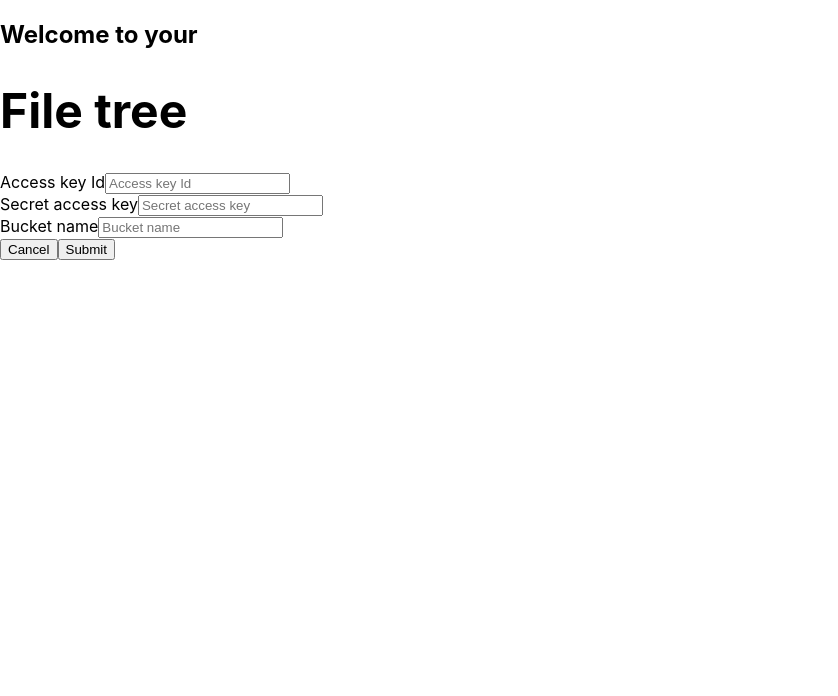
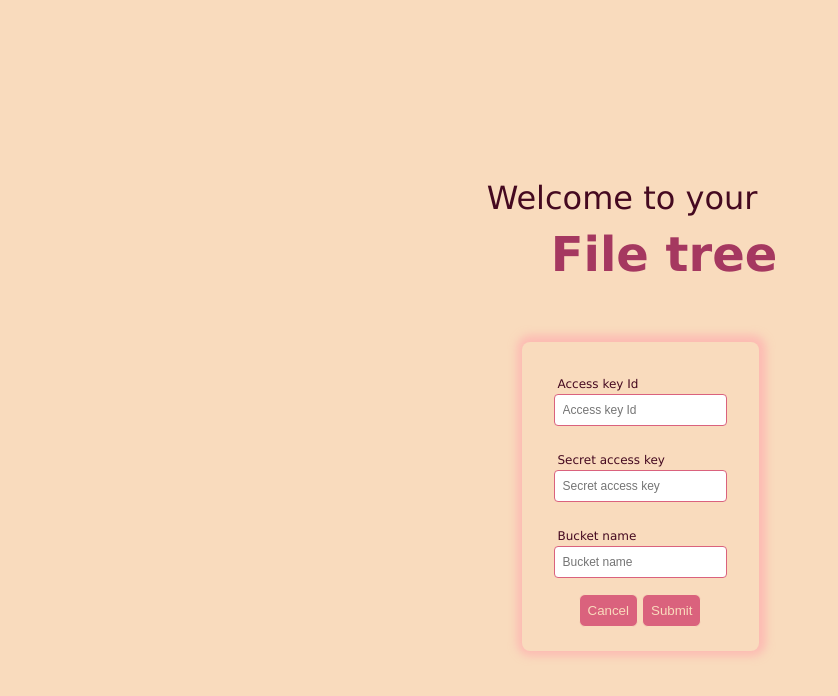
Before and after one commit to MarinaHrstva/File-tree, a React (Create React App) app: page / in a window 1280 px wide. Shown: the top 696 px of the page, without its empty margins (0-838 px from the left). Built offline with nearby package versions, Linux system fonts and the light colour scheme.

Commit message:
Add styles to login page

```diff
--- a/src/App.tsx
+++ b/src/App.tsx
@@ -11,7 +11,7 @@ function App() {
     (state: RootState) => state.credentials.isLoggedIn
   );
 
-  return <div>{isLoggedIn ? <MainPage /> : <LoginPage />}</div>;
+  return <>{isLoggedIn ? <MainPage /> : <LoginPage />}</>;
 }
 
 export default App;
--- a/src/components/LoginForm.tsx
+++ /dev/null
@@ -1,80 +0,0 @@
-import React, { useState } from "react";
-import {
-  CredentialsStateType,
-  setCredentials,
-} from "../reducer/credentialsSlice";
-import { useDispatch } from "react-redux";
-
-function LoginForm(): JSX.Element {
-  const dispatch = useDispatch();
-
-  const [formData, setFormData] = useState<
-    Omit<CredentialsStateType, "isLoggedIn" | "region">
-  >({
-    accessKeyId: "",
-    secretKey: "",
-    bucketName: "",
-  });
-
-  function onSubmitHandler(e: React.MouseEvent<HTMLButtonElement>) {
-    e.preventDefault();
-    //TODO Add form validation
-    dispatch(setCredentials(formData));
-  }
-
-  function onCancelHandler(e: React.MouseEvent<HTMLButtonElement>) {
-    e.preventDefault();
-    setFormData({
-      accessKeyId: "",
-      secretKey: "",
-      bucketName: "",
-    });
-  }
-
-  function onChangeInputHandler(e: React.ChangeEvent<HTMLInputElement>) {
-    setFormData({ ...formData, [e.target.name]: e.target.value });
-  }
-
-  return (
-    <div>
-      <form action="#">
-        <div>
-          <label htmlFor="Access key Id">Access key Id</label>
-          <input
-            type="text"
-            placeholder="Access key Id"
-            name="accessKeyId"
-            value={formData.accessKeyId}
-            onChange={onChangeInputHandler}
-          />
-        </div>
-        <div>
-          <label htmlFor="Secret access key">Secret access key</label>
-          <input
-            type="text"
-            placeholder="Secret access key"
-            name="secretKey"
-            value={formData.secretKey}
-            onChange={onChangeInputHandler}
-          />
-        </div>
-        <div>
-          <label htmlFor="Bucket name">Bucket name</label>
-          <input
-            type="text"
-            placeholder="Bucket name"
-            name="bucketName"
-            value={formData.bucketName}
-            onChange={onChangeInputHandler}
-          />
-        </div>
-        <div>
-          <button onClick={onCancelHandler}>Cancel</button>
-          <button onClick={onSubmitHandler}>Submit</button>
-        </div>
-      </form>
-    </div>
-  );
-}
-
-export default LoginForm;
--- /dev/null
+++ b/src/components/LoginForm/LoginForm.css
@@ -0,0 +1,36 @@
+.login-form {
+  display: flex;
+  flex-direction: column;
+  gap: 8px;
+  padding: 1.5rem;
+  margin-top: 2rem;
+
+  border-radius: 8px;
+  box-shadow: 1px -1px 8px 6px rgba(255, 165, 171, 0.59);
+  -webkit-box-shadow: 1px -1px 8px 6px rgba(255, 165, 171, 0.59);
+  -moz-box-shadow: 1px -1px 8px 6px rgba(255, 165, 171, 0.59);
+}
+
+.input-container {
+  display: flex;
+  flex-direction: column;
+  padding: 0.5rem;
+}
+
+.input-container label {
+  font-size: var(--font-size-S);
+  padding: 4px;
+}
+
+.input-container input {
+  font-size: var(--font-size-S);
+  padding: 0.5rem;
+  border: 1px solid var(--color-accent-300);
+  border-radius: 4px;
+}
+
+.btn-container {
+  display: flex;
+  justify-content: center;
+  gap: 4px;
+}
--- /dev/null
+++ b/src/components/LoginForm/LoginForm.tsx
@@ -0,0 +1,80 @@
+import React, { useState } from "react";
+import {
+  CredentialsStateType,
+  setCredentials,
+} from "../../reducer/credentialsSlice";
+import { useDispatch } from "react-redux";
+
+import "./LoginForm.css";
+
+function LoginForm(): JSX.Element {
+  const dispatch = useDispatch();
+
+  const [formData, setFormData] = useState<
+    Omit<CredentialsStateType, "isLoggedIn" | "region">
+  >({
+    accessKeyId: "",
+    secretKey: "",
+    bucketName: "",
+  });
+
+  function onSubmitHandler(e: React.MouseEvent<HTMLButtonElement>) {
+    e.preventDefault();
+    //TODO Add form validation
+    dispatch(setCredentials(formData));
+  }
+
+  function onCancelHandler(e: React.MouseEvent<HTMLButtonElement>) {
+    e.preventDefault();
+    setFormData({
+      accessKeyId: "",
+      secretKey: "",
+      bucketName: "",
+    });
+  }
+
+  function onChangeInputHandler(e: React.ChangeEvent<HTMLInputElement>) {
+    setFormData({ ...formData, [e.target.name]: e.target.value });
+  }
+
+  return (
+    <form action="#" className="login-form">
+      <div className="input-container">
+        <label htmlFor="Access key Id">Access key Id</label>
+        <input
+          type="text"
+          placeholder="Access key Id"
+          name="accessKeyId"
+          value={formData.accessKeyId}
+          onChange={onChangeInputHandler}
+        />
+      </div>
+      <div className="input-container">
+        <label htmlFor="Secret access key">Secret access key</label>
+        <input
+          type="text"
+          placeholder="Secret access key"
+          name="secretKey"
+          value={formData.secretKey}
+          onChange={onChangeInputHandler}
+        />
+      </div>
+      <div className="input-container">
+        <label htmlFor="Bucket name">Bucket name</label>
+        <input
+          type="text"
+          placeholder="Bucket name"
+          name="bucketName"
+          value={formData.bucketName}
+          onChange={onChangeInputHandler}
+        />
+      </div>
+      <div className="btn-container">
+        <button onClick={onCancelHandler}>Cancel</button>
+        <button onClick={onSubmitHandler}>Submit</button>
+      </div>
+    </form>
+  );
+}
+
+export default LoginForm;
--- /dev/null
+++ b/src/components/Pages/LoginPage.css
@@ -0,0 +1,20 @@
+.login-page-wrapper {
+  display: flex;
+  flex-direction: column;
+  align-items: center;
+  justify-content: center;
+  min-height: 90vh;
+}
+
+h2 {
+  font-size: var(--font-size-XL);
+  padding: 1rem;
+}
+
+h1 {
+  font-size: var(--font-size-XXL);
+  padding: 1rem;
+  margin-left: 3rem;
+  color: var(--color-accent-400);
+  font-weight: bold;
+}
--- a/src/components/Pages/LoginPage.tsx
+++ b/src/components/Pages/LoginPage.tsx
@@ -1,9 +1,10 @@
 import React from "react";
-import LoginForm from "../LoginForm";
+import LoginForm from "../LoginForm/LoginForm";
+import "./LoginPage.css";
 
 function LoginPage() {
   return (
-    <div>
+    <div className="view-container login-page-wrapper">
       <h2>
         Welcome to your <h1>File tree</h1>
       </h2>
--- /dev/null
+++ b/src/components/Pages/MainPage.css
@@ -0,0 +1,9 @@
+.view-container {
+  margin: 3rem;
+  padding: 3rem;
+}
+
+.main-page-wrapper {
+  border: 1px solid gray;
+  border-radius: 8px;
+}
--- a/src/components/Pages/MainPage.tsx
+++ b/src/components/Pages/MainPage.tsx
@@ -9,7 +9,7 @@ import {
 } from "../../reducer/fileTreeSlice";
 import { AppDispatch } from "../../reducer/store";
 import FolderTree from "../FolderTree";
-import "./MainPageStyles.css";
+import "./MainPage.css";
 
 function MainPage() {
   const dispatch = useDispatch<AppDispatch>();
@@ -23,7 +23,7 @@ function MainPage() {
   }, [dispatch]);
 
   return (
-    <div>
+    <div className="view-container main-page-wrapper">
       <header>
         <h1>File tree</h1>
         <button onClick={onLogoutHandler}>Log out</button>
--- a/src/components/Pages/MainPageStyles.css
+++ /dev/null
@@ -1,7 +0,0 @@
-.view-wrapper {
-  display: flex;
-}
-
-.folder-tree_container {
-  min-width: 30%;
-}
--- a/src/index.css
+++ b/src/index.css
@@ -1,13 +1,22 @@
+@import url("/src/styles/reset.css");
+@import url("/src/styles/variables.css");
+
 body {
-  margin: 0;
-  font-family: -apple-system, BlinkMacSystemFont, 'Segoe UI', 'Roboto', 'Oxygen',
-    'Ubuntu', 'Cantarell', 'Fira Sans', 'Droid Sans', 'Helvetica Neue',
-    sans-serif;
-  -webkit-font-smoothing: antialiased;
-  -moz-osx-font-smoothing: grayscale;
+  background-color: var(--color-primary);
+  font-family: Verdana, Geneva, Tahoma, sans-serif;
+  color: var(--color-accent-500);
 }
 
-code {
-  font-family: source-code-pro, Menlo, Monaco, Consolas, 'Courier New',
-    monospace;
+button {
+  background-color: var(--color-accent-300);
+  color: var(--color-primary);
+  border: 1px solid var(--color-primary);
+  border-radius: 6px;
+  padding: 0.5rem;
 }
+
+button:hover {
+  background-color: var(--color-accent-200);
+  color: var(--color-accent-400);
+  cursor: pointer;
+}
--- /dev/null
+++ b/src/styles/reset.css
@@ -0,0 +1,136 @@
+html,
+body,
+div,
+span,
+applet,
+object,
+iframe,
+h1,
+h2,
+h3,
+h4,
+h5,
+h6,
+p,
+blockquote,
+pre,
+a,
+abbr,
+acronym,
+address,
+big,
+cite,
+code,
+del,
+dfn,
+em,
+img,
+ins,
+kbd,
+q,
+s,
+samp,
+small,
+strike,
+strong,
+sub,
+sup,
+tt,
+var,
+b,
+u,
+i,
+center,
+dl,
+dt,
+dd,
+ol,
+ul,
+li,
+fieldset,
+form,
+label,
+legend,
+table,
+caption,
+tbody,
+tfoot,
+thead,
+tr,
+th,
+td,
+article,
+aside,
+canvas,
+details,
+embed,
+figure,
+figcaption,
+footer,
+header,
+hgroup,
+menu,
+nav,
+output,
+ruby,
+section,
+summary,
+time,
+mark,
+audio,
+video {
+  margin: 0;
+  padding: 0;
+  border: 0;
+  font-size: 100%;
+  font: inherit;
+  vertical-align: baseline;
+}
+
+/* HTML5 display-role reset for older browsers */
+article,
+aside,
+details,
+figcaption,
+figure,
+footer,
+header,
+hgroup,
+menu,
+nav,
+section {
+  display: block;
+}
+
+body {
+  line-height: 1;
+}
+
+ol,
+ul {
+  list-style: none;
+}
+
+blockquote,
+q {
+  quotes: none;
+}
+
+blockquote:before,
+blockquote:after,
+q:before,
+q:after {
+  content: "";
+  content: none;
+}
+
+table {
+  border-collapse: collapse;
+  border-spacing: 0;
+}
+
+*,
+*::before,
+*::after {
+  box-sizing: border-box;
+}
--- /dev/null
+++ b/src/styles/variables.css
@@ -0,0 +1,15 @@
+:root {
+  --color-primary: #f9dbbd;
+  --color-accent-200: #ffa5ab;
+  --color-accent-300: #da627d;
+  --color-accent-400: #a53860;
+  --color-accent-500: #450920;
+  --color-white: #fff;
+
+  --font-size-XS: 8px;
+  --font-size-S: 12px;
+  --font-size-M: 16px;
+  --font-size-L: 24px;
+  --font-size-XL: 32px;
+  --font-size-XXL: 48px;
+}
```
